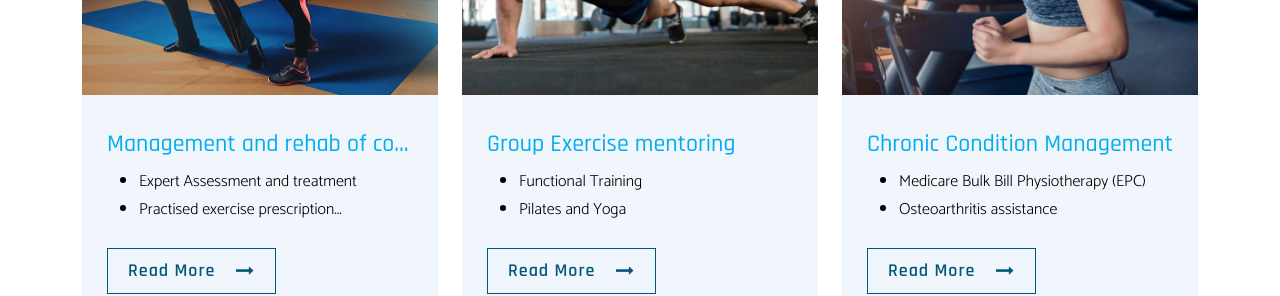
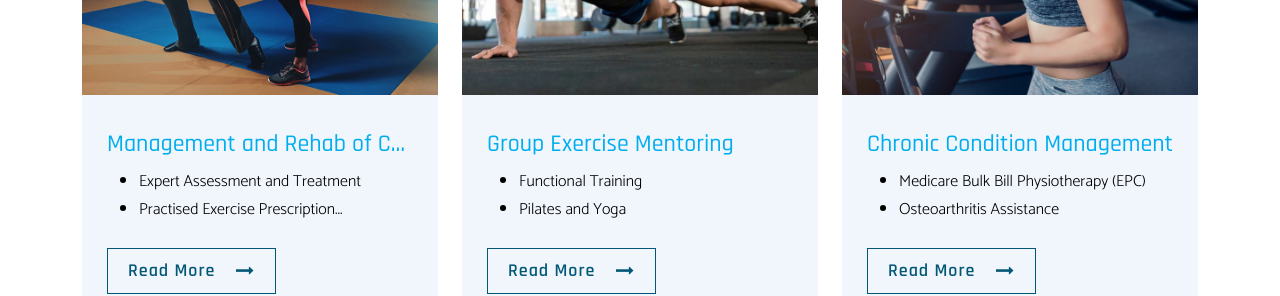
Before and after one commit to bindu1272/active-physio-gym, a React (Create React App) app: page / in a window 1280 px wide. Shown: the part 3440-3736 px from the top of the page. Built offline with nearby package versions, Linux system fonts and the light colour scheme; no server answers.

Commit message:
Update Capitalisations

```diff
--- a/src/components/OurServicesSection.js
+++ b/src/components/OurServicesSection.js
@@ -26,17 +26,17 @@ function Index() {
                   </div>
                   <div className="col-sm-4">
                      <div className=" info_block">
-                     <h1>Management and rehab of complex sports injury </h1>
+                     <h1>Management and Rehab of Complex Sports Injury </h1>
                       <ul>
-                        <li>Expert Assessment and treatment</li>
-                        <li>Practised exercise prescription...</li>
+                        <li>Expert Assessment and Treatment</li>
+                        <li>Practised Exercise Prescription...</li>
                       </ul>
                     <Link className="readmore_btn mt-4" to="/OurServices">Read More &nbsp; <i class="fa fa-long-arrow-right" aria-hidden="true"></i></Link>
                      </div>
                   </div>
                   <div className="col-sm-4">
                     <div className="info_block">
-                    <h1>Group Exercise mentoring</h1>
+                    <h1>Group Exercise Mentoring</h1>
                     <ul>
                         <li>Functional Training</li>
                         <li>Pilates and Yoga</li>
@@ -49,7 +49,7 @@ function Index() {
                      <h1>Chronic Condition Management</h1>
                      <ul>
                         <li>Medicare Bulk Bill Physiotherapy (EPC)</li>
-                        <li>Osteoarthritis assistance</li>
+                        <li>Osteoarthritis Assistance</li>
                       </ul>
                     <Link className="readmore_btn mt-4" to="/OurServices">Read More &nbsp; <i class="fa fa-long-arrow-right" aria-hidden="true"></i></Link>
                      </div>
```
